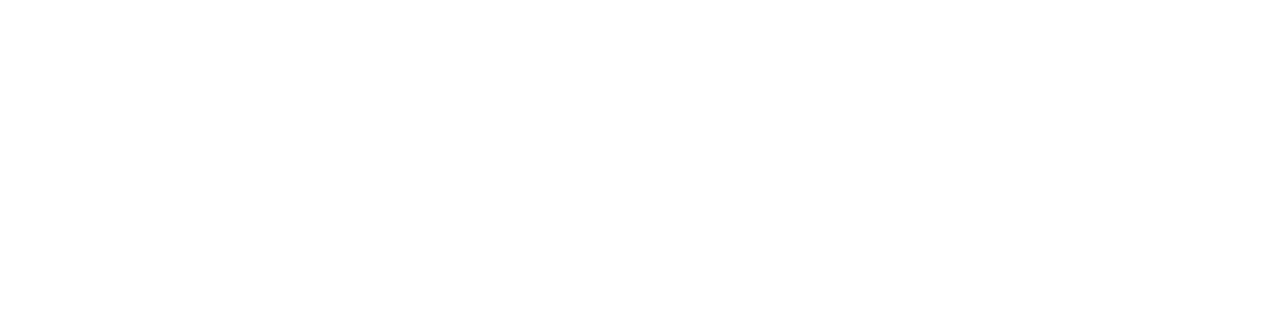
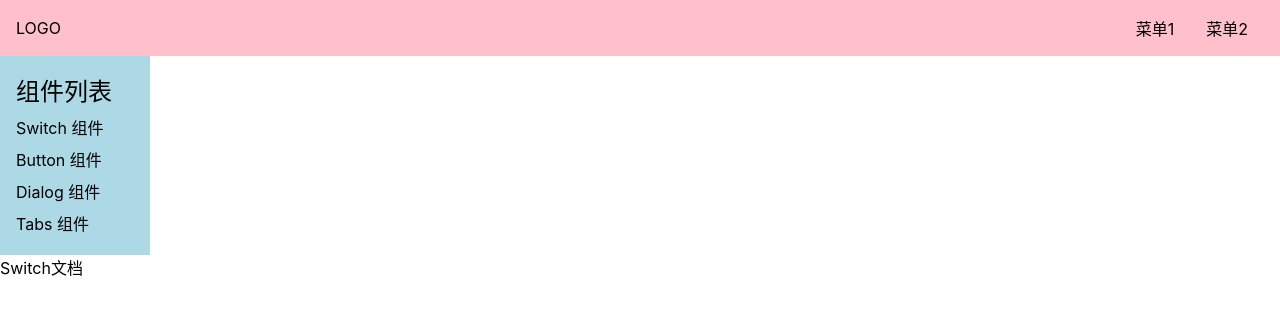
Before and after one commit to violateer/vo-ui, a Vue app: page /#/doc/switch in a window 1280 px wide. Before the commit this address had no page. Shown: the top 314 px of the page. Built offline with nearby package versions, Linux system fonts and the light colour scheme; the HTML template or start-up script is replaced by a standard one.

Commit message:
完成切换路由关闭aside功能

```diff
--- a/src/App.vue
+++ b/src/App.vue
@@ -7,12 +7,20 @@ import {
     provide,
     ref
 } from 'vue'
+import {
+    router
+} from './router'
 export default {
     name: 'App',
     setup() {
         const width = document.documentElement.clientWidth
         const menuVisible = ref(width <= 500 ? false : true)
         provide('xxx', menuVisible)
+        router.afterEach(() => {
+            if (width <= 500) {
+                menuVisible.value = false
+            }
+        })
     }
 }
 </script>
--- /dev/null
+++ b/src/components/SwitchDemo.vue
@@ -0,0 +1,15 @@
+<template>
+<div>
+    Switch文档
+</div>
+</template>
+
+<script>
+export default {
+
+}
+</script>
+
+<style scoped>
+
+</style>
--- a/src/main.ts
+++ b/src/main.ts
@@ -1,18 +1,8 @@
 import { createApp } from 'vue'
 import App from './App.vue'
 import './index.scss'
-import { createWebHashHistory, createRouter } from 'vue-router'
-import Home from './views/Home.vue'
-import Doc from './views/Doc.vue'
+import { router } from './router'
 
-const history = createWebHashHistory()
-const router = createRouter({
-    history: history,
-    routes: [
-        {path: '/', component: Home},
-        {path: '/doc', component: Doc}
-    ]
-})
 
 const app = createApp(App)
 app.use(router)
--- /dev/null
+++ b/src/router.ts
@@ -0,0 +1,15 @@
+import { createWebHashHistory, createRouter } from 'vue-router'
+import Home from './views/Home.vue'
+import Doc from './views/Doc.vue'
+import SwitchDemo from './components/SwitchDemo.vue'
+
+const history = createWebHashHistory()
+export const router = createRouter({
+    history: history,
+    routes: [
+        {path: '/', component: Home},
+        {path: '/doc', component: Doc, children: [
+            {path: 'switch', component: SwitchDemo}
+        ]}
+    ]
+})
--- a/src/views/Doc.vue
+++ b/src/views/Doc.vue
@@ -19,7 +19,9 @@
                 </li>
             </ol>
         </aside>
-        <main>主内容</main>
+        <main>
+            <router-view />
+        </main>
     </div>
 </div>
 </template>
```
